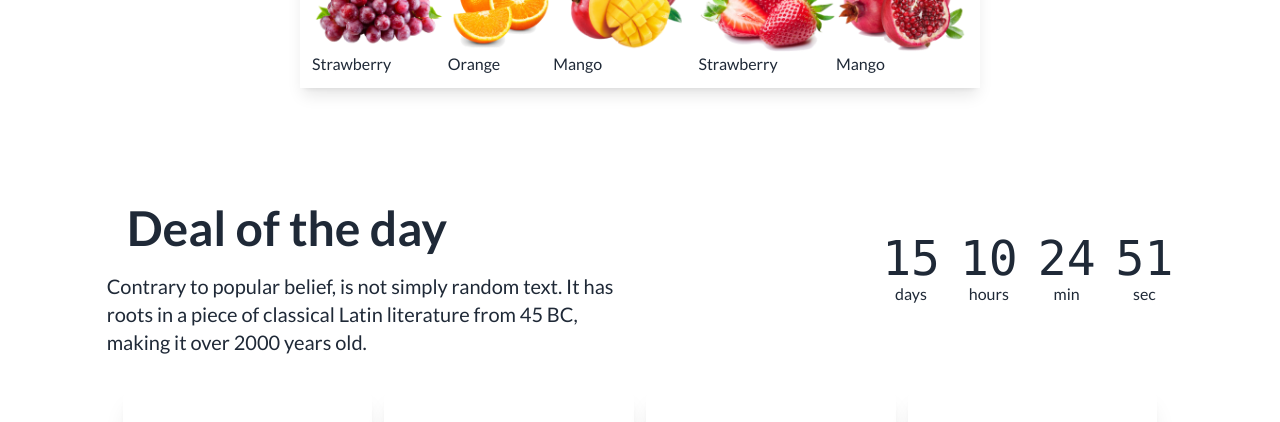
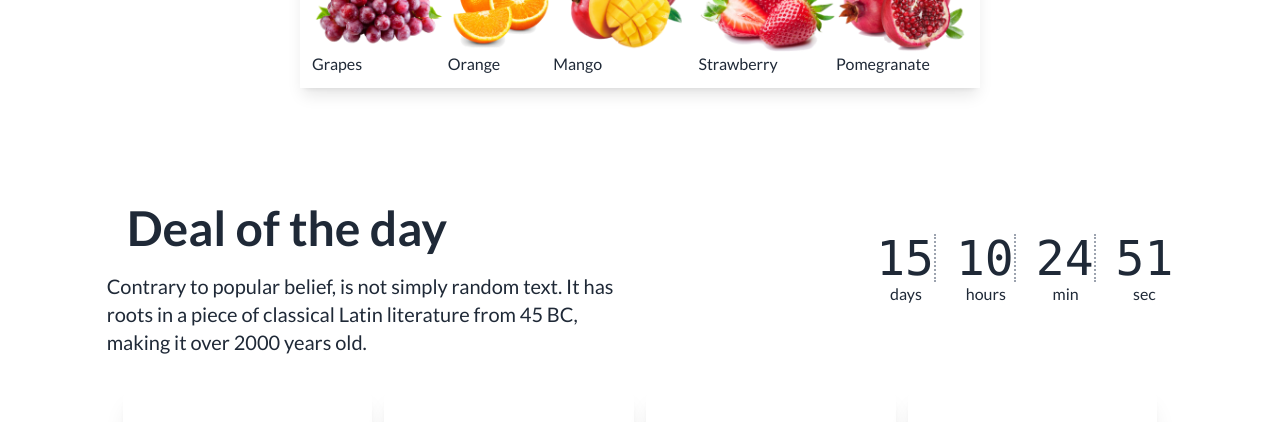
Before and after one commit to MaLiHa1321/fruits, a plain HTML site: page index.html in a window 1280 px wide. Shown: the part 614-1036 px from the top of the page. Drawn offline with nearby package versions, Linux system fonts and the light colour scheme.

Commit message:
new added

```diff
--- a/index.html
+++ b/index.html
@@ -149,7 +149,7 @@
         <div class="flex justify-around items-center w-3/5 mx-auto  bg-[#fff] shadow-lg relative bottom-16 p-3">
           <div>
             <img src="images/fruit1.png" alt="">
-            <h3>Strawberry</h3>
+            <h3>Grapes</h3>
           </div>
           <div>
             <img src="images/fruit2.png" alt="">
@@ -165,7 +165,7 @@
           </div>
           <div>
             <img src="images/fruit5.png" alt="">
-            <h3>Mango</h3>
+            <h3>Pomegranate</h3>
           </div>
         </div>
       </div>
@@ -185,19 +185,19 @@
         <div class="">
           <div class="grid grid-flow-col gap-5 text-center auto-cols-max">
             <div class="flex flex-col">
-              <span class="countdown font-mono text-5xl">
+              <span class="countdown font-mono text-5xl border-r-2  border-dotted border-gray-400">
                 <span style="--value:15;"></span>
               </span>
               days
             </div>
             <div class="flex flex-col">
-              <span class="countdown font-mono text-5xl">
+              <span class="countdown font-mono text-5xl border-r-2  border-dotted border-gray-400">
                 <span style="--value:10;"></span>
               </span>
               hours
             </div>
             <div class="flex flex-col">
-              <span class="countdown font-mono text-5xl">
+              <span class="countdown font-mono text-5xl border-r-2  border-dotted border-gray-400">
                 <span style="--value:24;"></span>
               </span>
               min
```
